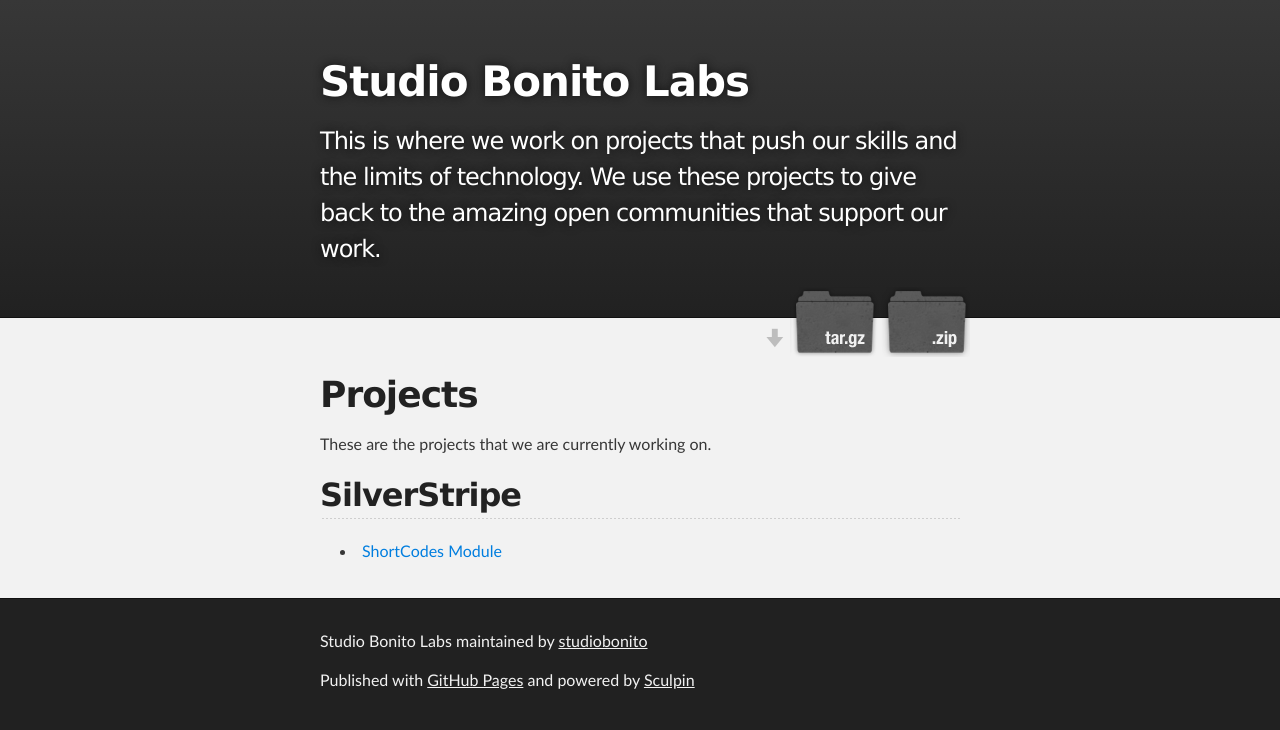
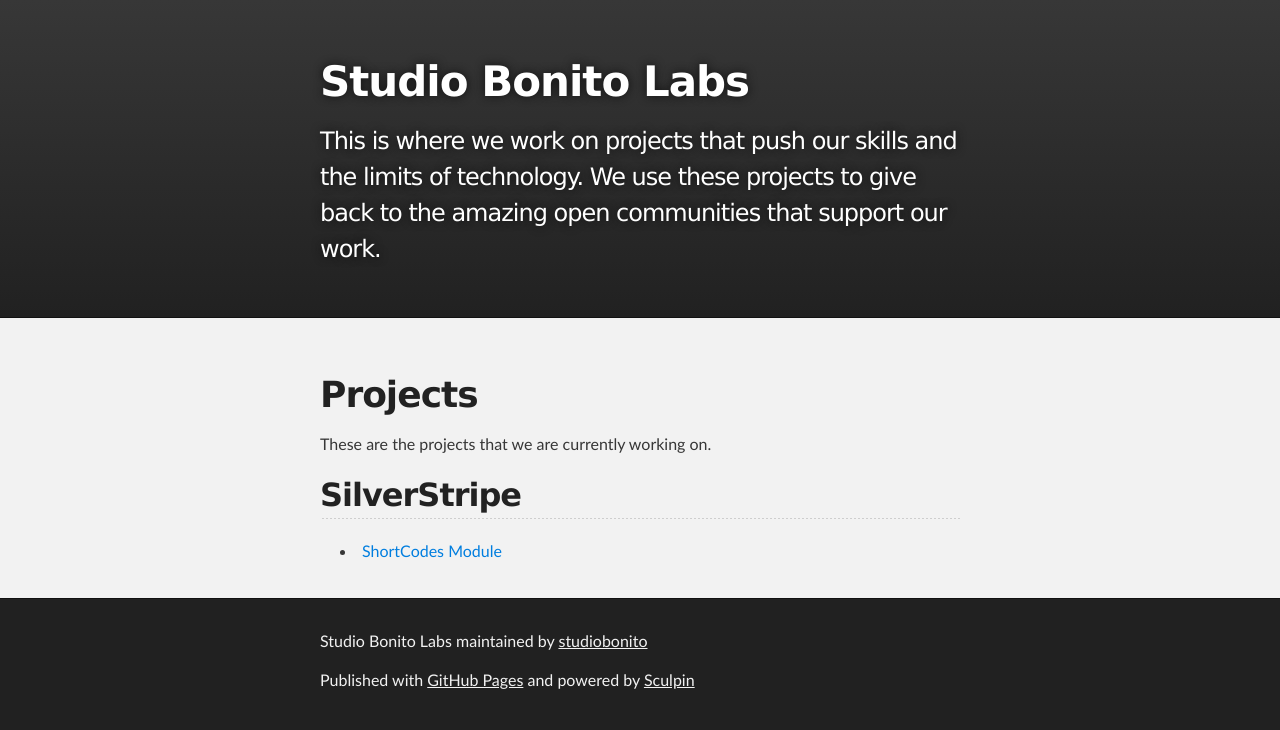
Before and after one commit to studiobonito/studiobonito.github.io, a plain HTML site: page index.html in a window 1280 px wide. Drawn offline with Linux system fonts and the light colour scheme.

Commit message:
ADD: Update site to remove download links

```diff
--- a/index.html
+++ b/index.html
@@ -20,11 +20,7 @@
         <h1 id="project_title">Studio Bonito Labs</h1>
         <h2 id="project_tagline">This is where we work on projects that push our skills and the limits of technology. We use these projects to give back to the amazing open communities that support our work.</h2>
 
-        <section id="downloads">
-            <a class="zip_download_link" href="https://github.com/studiobonito//zipball/master">Download this project as a .zip file</a>
-            <a class="tar_download_link" href="https://github.com/studiobonito//tarball/master">Download this project as a tar.gz file</a>
-        </section>
-    </header>
+            </header>
 </div>
 
 <!-- MAIN CONTENT -->
```
